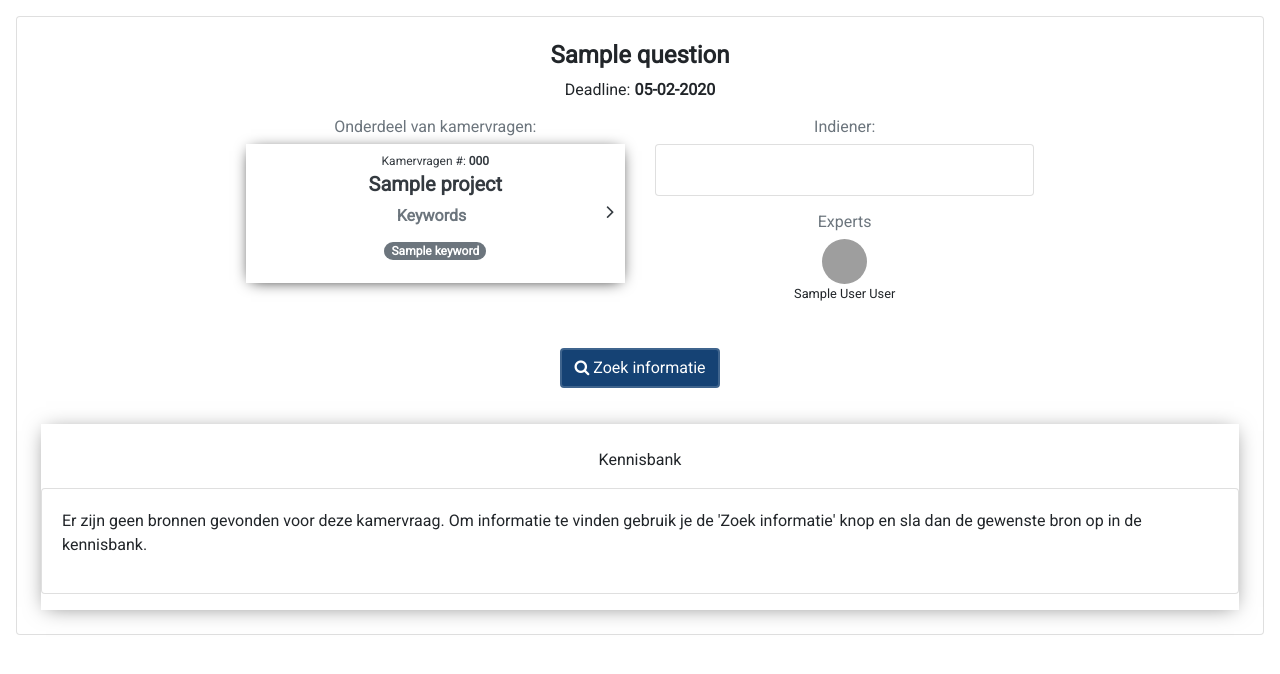
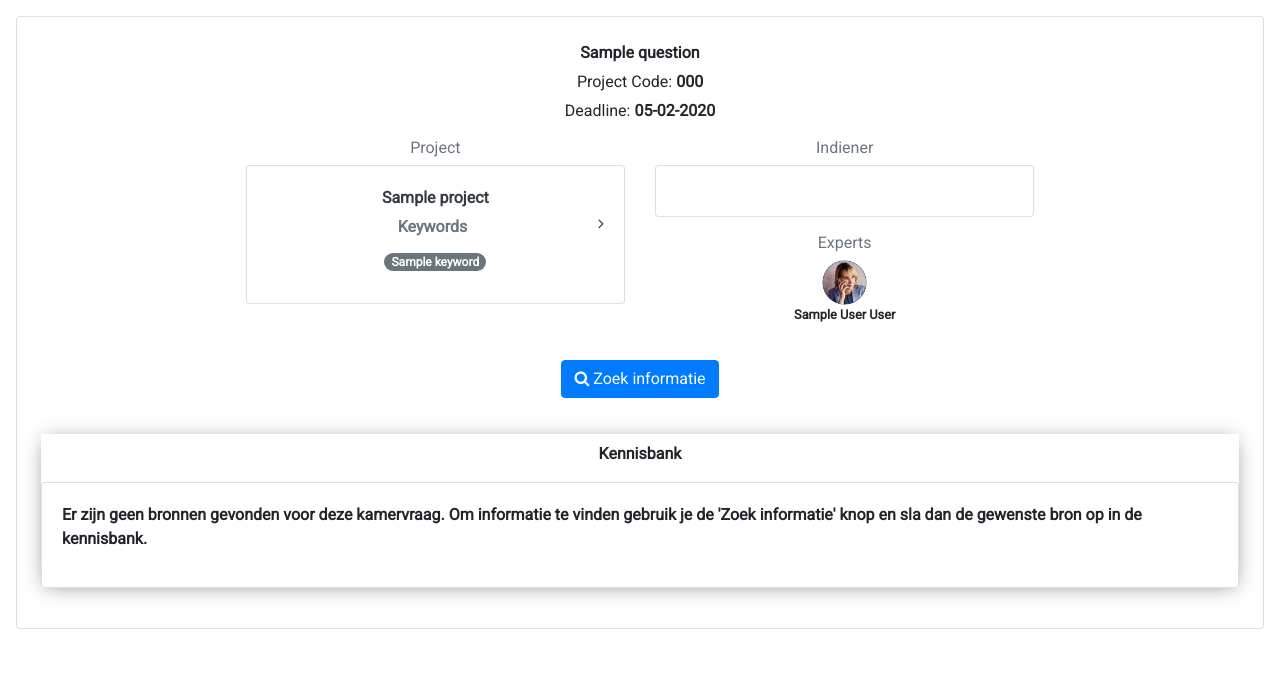
Before and after one commit to Pieterzalis/data-system-project, a PHP site: page /overzicht-detail.php?id=1 in a window 1280 px wide. Shown: the top 674 px of the page. Run offline with PHP 8.4, Linux system fonts and the light colour scheme; tables that the repository leaves empty or names only in its code hold one stand-in row (values such as "Sample post"); some libraries are stand-ins or nearby versions; grey boxes are pictures that could not be loaded.

Commit message:
Add files via upload

```diff
--- a/website/overzicht-detail.php
+++ b/website/overzicht-detail.php
@@ -15,28 +15,10 @@ $a = DB::queryOneRow("SELECT a.question_id,
               LEFT JOIN parliamentmember pm ON b.project_submitter = pm.parliamentmember_id
               LEFT JOIN party pa ON pm.parliamentmember_party_id = pa.party_id
               WHERE a.question_id=".$id." ");
-
-$assigned_experts = DB::query("SELECT exp.user_id, u.user_firstname, u.user_lastname_prefix, u.user_lastname, u.user_username
+$assigned_experts = DB::query("SELECT exp.user_id, REPLACE(CONCAT(u.user_firstname, ' ', u.user_lastname_prefix, ' ', u.user_lastname), ' ', ' ') as expert_name
                               FROM question_has_experts exp
                               INNER JOIN `user` u ON exp.user_id = u.user_id
                               WHERE exp.question_id = ".$id." ");
-
-$expert_fullnames = array();
-foreach ($assigned_experts as $expert){
-
-	if (is_null($expert["user_lastname_prefix"])) {
-		array_push($expert_fullnames, array(
-		        "name" => $expert["user_firstname"] . ' ' . $expert["user_lastname"],
-                "username" => $expert["user_username"]));
-	} else {
-		array_push($expert_fullnames, array(
-		        "name" => $expert["user_firstname"] . ' ' . $expert["user_lastname_prefix"] . ' ' . $expert["user_lastname"],
-                "username" => $expert["user_username"]));
-	}
-
-}
-
-
 // Deadline
 $date_letter_dutch = date('d-m-Y', strtotime($a['project_date_letter']));
 $date_deadline = date('d-m-Y', strtotime($date_letter_dutch . "+3 week"));
@@ -59,24 +41,25 @@ $sources = DB::query("SELECT * FROM `source` WHERE source_question_id = ".$id."
         <!-- row-info -->
         <div class="project-info">
             <div>
-                <h4><Strong><?=$a['question_title']?></Strong></h4>
-                <p>Deadline: <Strong><?= $date_deadline ?></Strong></p>
+                <p><Strong><?=$a['question_title']?></Strong></p>
+                <p>Project Code: <Strong><?= $a['project_code'] ?></Strong></p>
+                <p>Deadline: <Strong><?= $date_deadline ?></p>
             </div>
            <div class="row justify-content-md-center">
                 <div class="col-sm col-md-6 col-lg-4">
 
-                    <h6 class="text-secondary">Onderdeel van kamervragen:</h6>
-                        <div class="card kamervragencard">
-                            <a href="overzicht-detail-keyword.html" class="w-100 text-dark a-hover-none">
-                            <div class="card-body kamervragencardbody">
-                                    <span class="kamervragennum">Kamervragen #: <Strong><?= $a['project_code'] ?></Strong></span>
-                                    <h5><strong><?= $a['project_title']?></strong></h5>
-                                    <i class="fa fa-angle-right fa-lg"
+                    <h6 class="text-secondary">Project</h6>
+                        <div class="card">
+                            <div class="card-body">
+                                <a href="overzicht-detail-keyword.php"
+                                   class="w-100 text-dark a-hover-none">
+                                    <p><?= $a['project_title']?></p>
+                                    <i class="fa fa-angle-right text-dark"
                                        style="
                                        float:
                                        right"
                                        aria-hidden="true"></i>
-
+                                </a>
                                 <div class="mb-0">
                                     <strong class="text-secondary">Keywords</strong>
 
@@ -90,13 +73,12 @@ $sources = DB::query("SELECT * FROM `source` WHERE source_question_id = ".$id."
 									?>
                                 </div>
                             </div>
-                            </a>
                         </div>
 
                 </div>
                 <div class="col-sm col-md-6 col-lg-4">
 
-                    <h6 class="text-secondary grey-secondary">Indiener:</h6>
+                    <h6 class="text-secondary">Indiener</h6>
                     <div class="card">
                         <div class="card-body w-100 d-flex align-items-center">
                                 <div class="flex-none avatar avatar-md">
@@ -110,24 +92,20 @@ $sources = DB::query("SELECT * FROM `source` WHERE source_question_id = ".$id."
 
                         </div>
                     </div>
-
                     <h6 class="text-secondary mt-3">Experts</h6>
-                    <div class="row">
-                        <?php foreach ($expert_fullnames as $item) { ?>
-                            <div class="avatar avatar-md col-sm">
-                                <img class="rounded-circle"
-                                     src="assets/img/<?=$item['username']?>.jpg"
-                                     alt="">
-                                <p class="text-mini"><?= $item['name'] ?></p>
-                            </div>
-                        <?php } // end foreach ?>
-                    </div>
-
+                    <?php foreach ($assigned_experts as $expert) { ?>
+                        <div class="avatar avatar-md">
+                            <img class="rounded-circle"
+                                 src="assets/img/tenNoord.png"
+                                 alt="">
+                            <p class="text-mini"><?= $expert['expert_name'] ?></p>
+                        </div>
+                    <?php } // end foreach ?>
                 </div>
             </div>
             <div class="row justify-content-center">
                 <div class="col-sm col-md-12">
-                    <button type="button" class="btn btn-primary bluebutton" onclick="location.href='search_engine.php'"><i class="fa fa-search"
+                    <button type="button" class="btn btn-primary" onclick="location.href='search_engine.php'"><i class="fa fa-search"
                            aria-hidden="true"></i>
                         Zoek informatie
                     </button>
```
Also changed, not shown: website/overzicht.php (+29 -23 lines).
